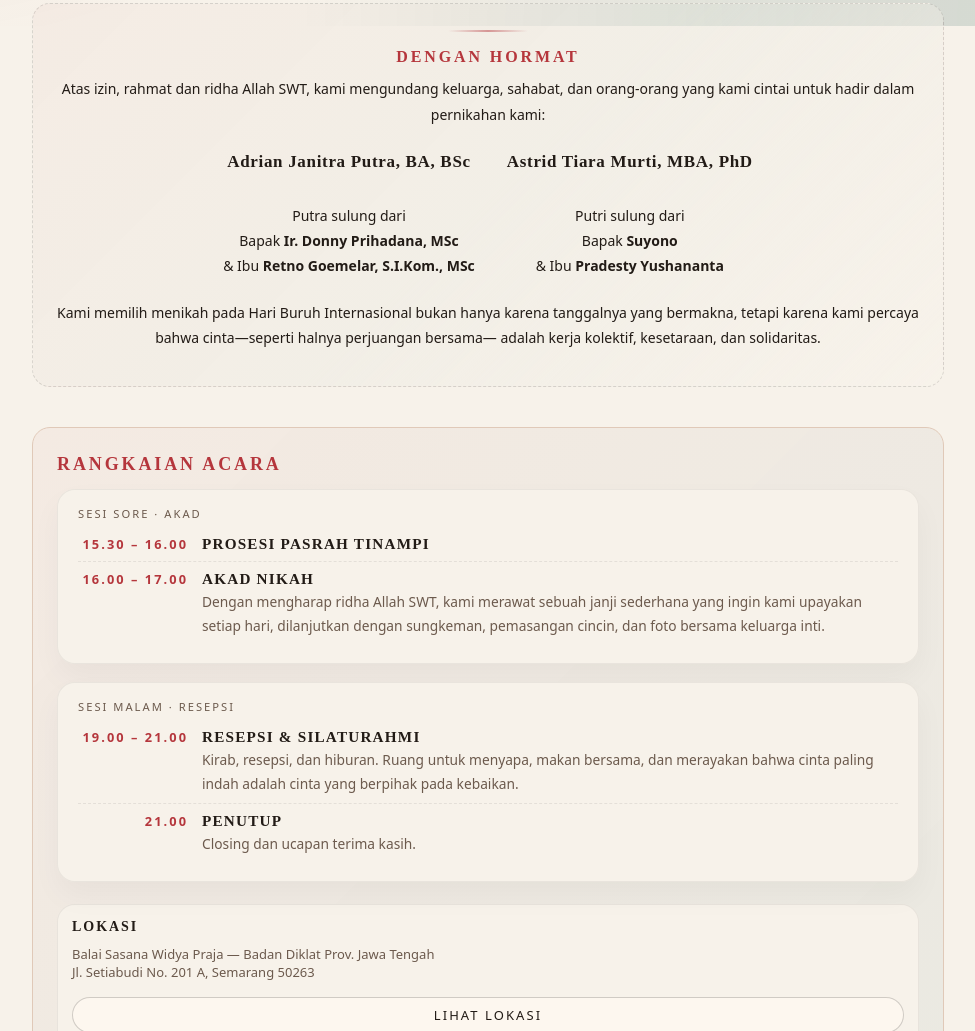
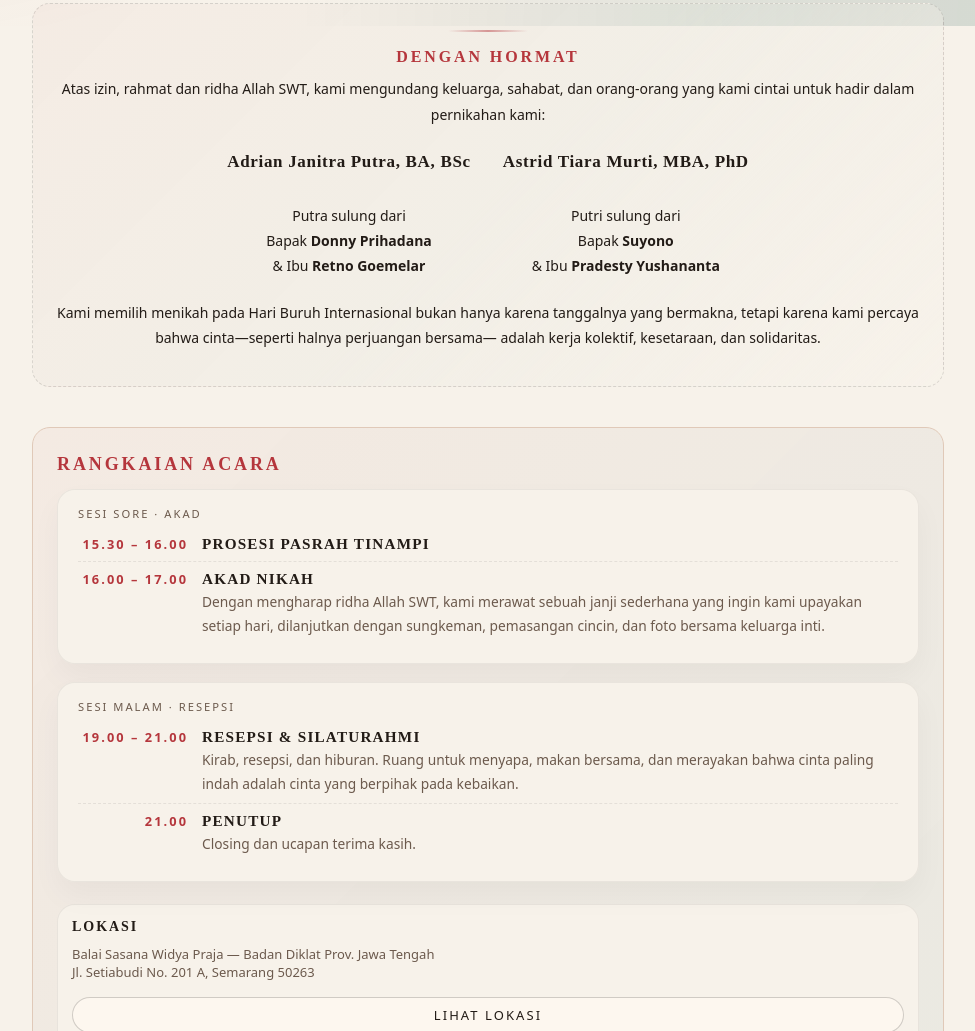
Before and after one commit to japutraa/japutraa.github.io, a plain HTML site: page index.html in a window 1280 px wide. Shown: the part 774-1805 px from the top of the page, without its empty margins (152-1127 px from the left). Drawn offline with Linux system fonts and the light colour scheme.

Commit message:
Update index.html

```diff
--- a/index.html
+++ b/index.html
@@ -58,8 +58,8 @@
       <div class="family-card">
         <p class="section-text"><strong>Adrian Janitra Putra, BA, BSc</strong><br>
           Putra sulung dari<br>
-          Bapak <strong>Ir. Donny Prihadana, MSc</strong><br>
-          &amp; Ibu <strong>Retno Goemelar, S.I.Kom., MSc</strong>
+          Bapak <strong>Donny Prihadana</strong><br>
+          &amp; Ibu <strong>Retno Goemelar</strong>
         </p>
 
         <p class="section-text"><strong>Astrid Tiara Murti, MBA, PhD</strong><br>
```
